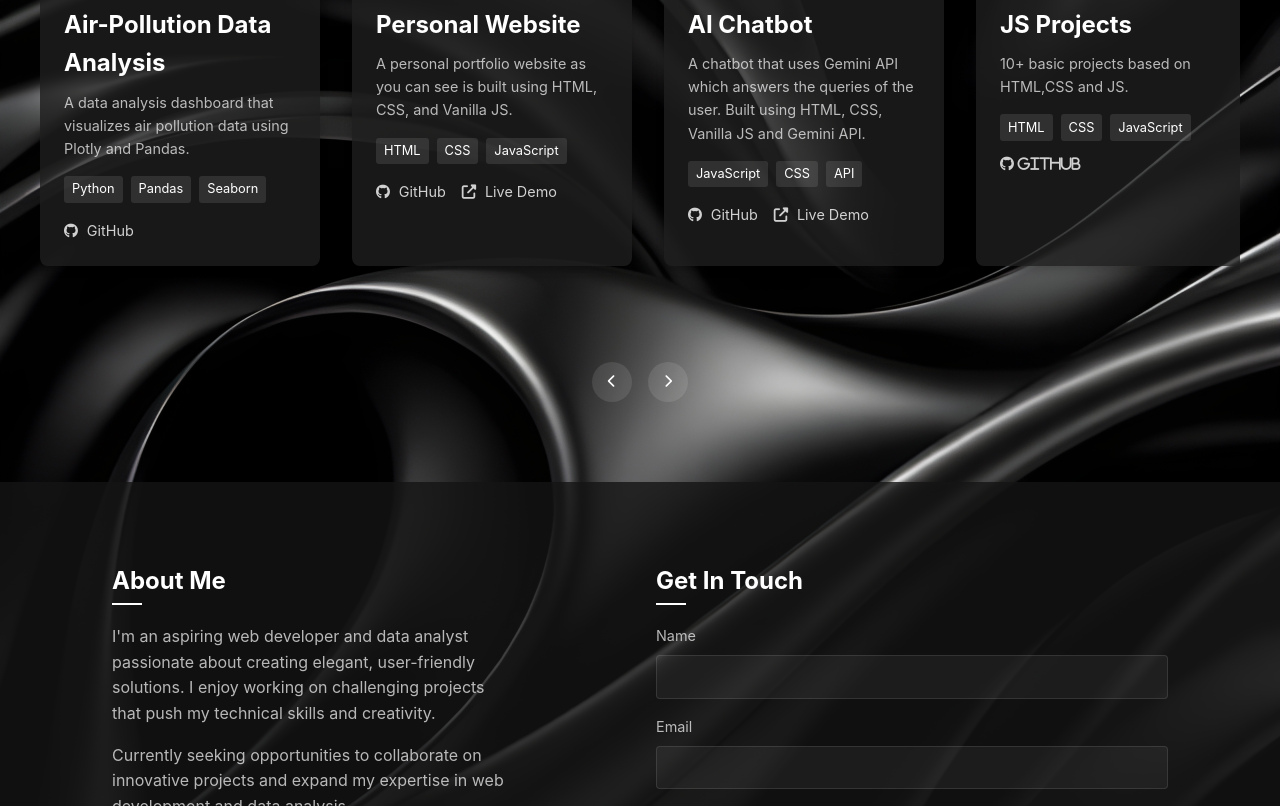
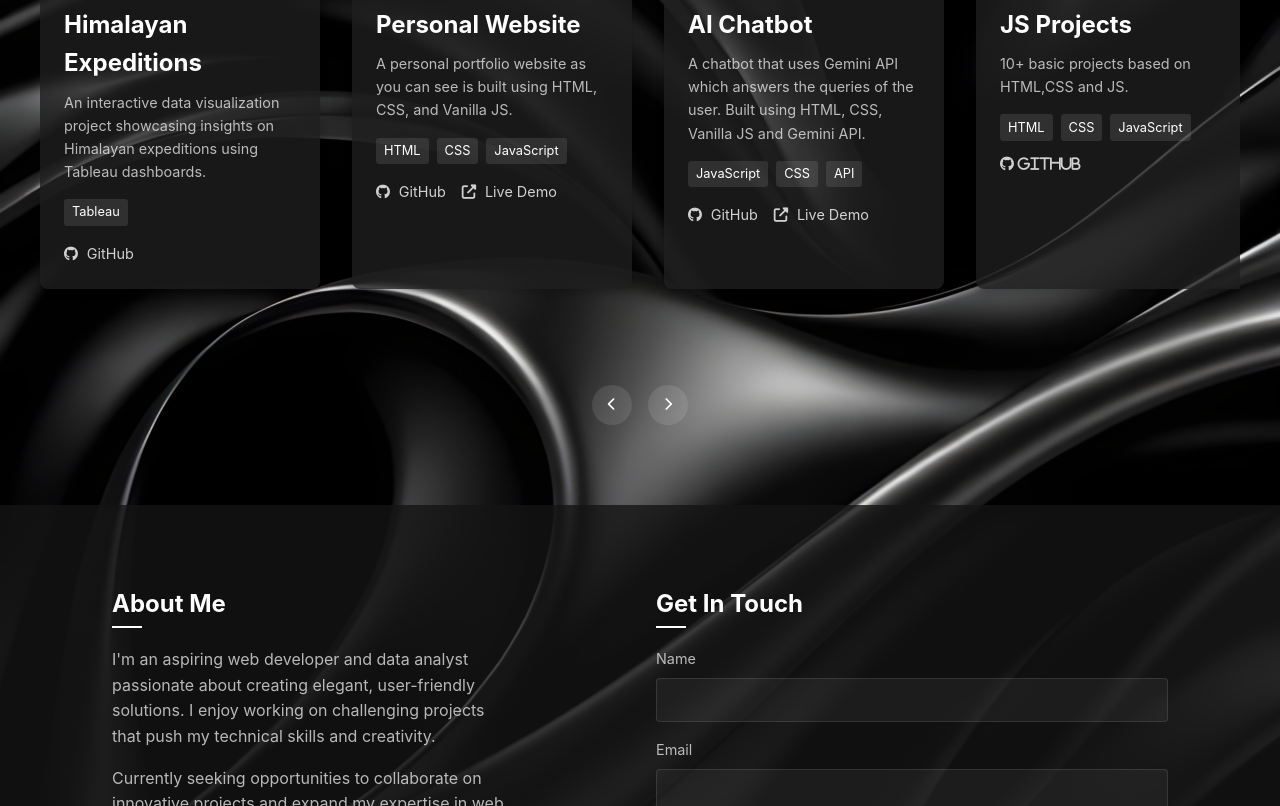
Before and after one commit to Shaq16/portfolio, a plain HTML site: page index.html in a window 1280 px wide. Shown: the part 1692-2498 px from the top of the page. Drawn offline with Linux system fonts and the light colour scheme.

Commit message:
Updated index.html with latest changes

```diff
--- a/index.html
+++ b/index.html
@@ -658,17 +658,16 @@
                         <div class="project-image">
                             <img src="images/Data analysis.jpg" alt="Data Analysis Dashboard">
                         </div>
-                        <h3 class="project-title">Air-Pollution Data Analysis</h3>
+                        <h3 class="project-title">Himalayan Expeditions</h3>
                         <p class="project-description">
-                            A data analysis dashboard that visualizes air pollution data using Plotly and Pandas.
+                            An interactive data visualization project showcasing insights on Himalayan expeditions using Tableau
+dashboards.
                         </p>
                         <div class="project-tech">
-                            <span class="tech-tag">Python</span>
-                            <span class="tech-tag">Pandas</span>
-                            <span class="tech-tag">Seaborn</span>
+                            <span class="tech-tag">Tableau</span>
                         </div>
                         <div class="project-links">
-                            <a href="https://github.com/Shaq16/Air-Pollution-Analysis" target="_blank"><i class="fab fa-github"></i> GitHub</a>
+                            <a href="https://github.com/Shaq16/Himalayan-Expeditions" target="_blank"><i class="fab fa-github"></i> GitHub</a>
                             <!-- <a href="#"><i class="fas fa-external-link-alt"></i> Live Demo</a> -->
                         </div>
                     </div>
```
